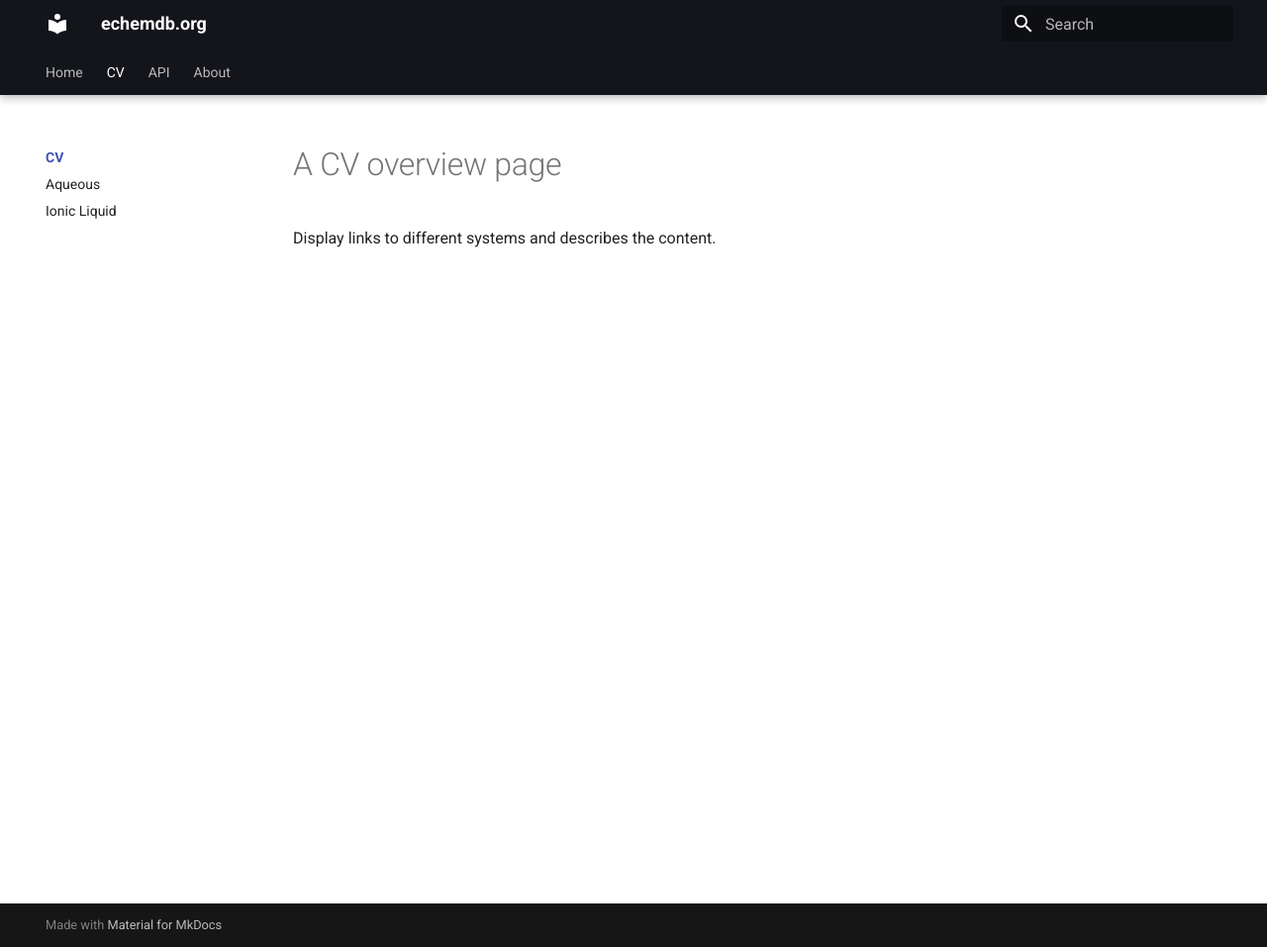
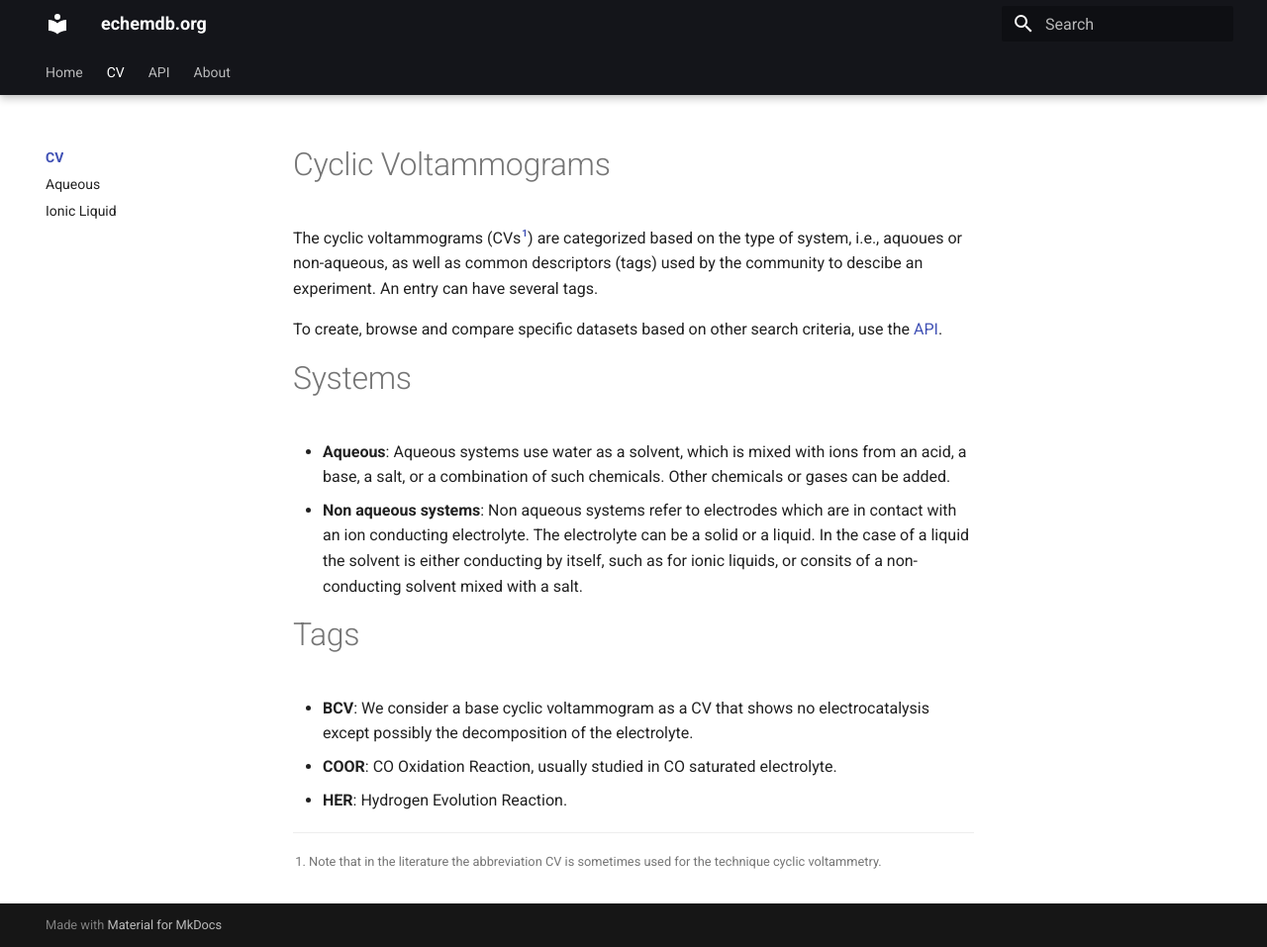
Before and after one commit to echemdb/website, an MkDocs documentation site: the page built from pages/cv/index.md, in a window 1280 px wide and 957 px high. Shown: the whole window at 99% size. Built offline with MkDocs 1.6.1 and Material for MkDocs 9.7.7, drawn with Linux system fonts in a browser that asks for light colours; comment, search, counter and statistics services are not loaded.

Commit message:
Add content

```diff
--- a/mkdocs.yml
+++ b/mkdocs.yml
@@ -35,6 +35,7 @@ markdown_extensions:
   - smarty
   - meta
   - def_list
+  - footnotes
   - pymdownx.emoji:
       emoji_index: !!python/name:materialx.emoji.twemoji
       emoji_generator: !!python/name:materialx.emoji.to_svg
--- a/pages/cv/index.md
+++ b/pages/cv/index.md
@@ -1,3 +1,27 @@
-# A CV overview page
+# Cyclic Voltammograms
 
-Display links to different systems and describes the content.
+The cyclic voltammograms (CVs[^1]) are categorized based on the type of system,
+i.e., aquoues or non-aqueous, as well as common descriptors (tags) used by the
+community to descibe an experiment. An entry can have several tags.
+
+To create, browse and compare specific datasets based on other search criteria,
+use the [API](https://echemdb.github.io/echemdb/).
+
+# Systems
+
+* **Aqueous**: Aqueous systems use water as a solvent, which is mixed with ions from an acid, a base, a salt, or a combination of such chemicals.
+Other chemicals or gases can be added.
+* **Non aqueous systems**: Non aqueous systems refer to electrodes which are in contact with an ion conducting electrolyte.
+The electrolyte can be a solid or a liquid.
+In the case of a liquid the solvent is either conducting by itself, such as for ionic liquids,
+or consits of a non-conducting solvent mixed with a salt.
+
+# Tags
+
+* **BCV**: We consider a base cyclic voltammogram as a CV that shows no electrocatalysis except possibly the decomposition of the electrolyte.
+* **COOR**: CO Oxidation Reaction, usually studied in CO saturated electrolyte.
+* **HER**: Hydrogen Evolution Reaction.
+
+[^1]:
+    Note that in the literature the abbreviation CV is sometimes
+    used for the technique cyclic voltammetry.
```
